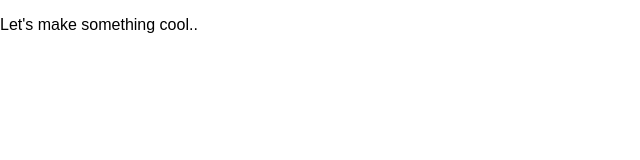
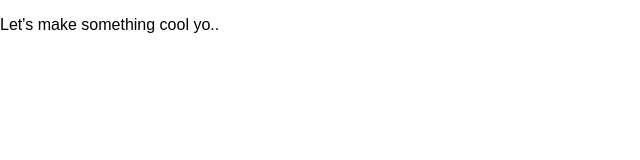
Before and after one commit to tommers-walker/threejs-lettering, a website: page index.html in a window 1280 px wide. Shown: the full height of the page, 0-640 px from the left. Drawn offline with nearby package versions, Linux system fonts and the light colour scheme.

Commit message:
test fix commit

```diff
--- a/index.html
+++ b/index.html
@@ -17,6 +17,6 @@
     <!-- endbuild -->
   </head>
   <body>
-    <p>Let's make something cool..</p>
+    <p>Let's make something cool yo..</p>
   </body>
 </html>
```
